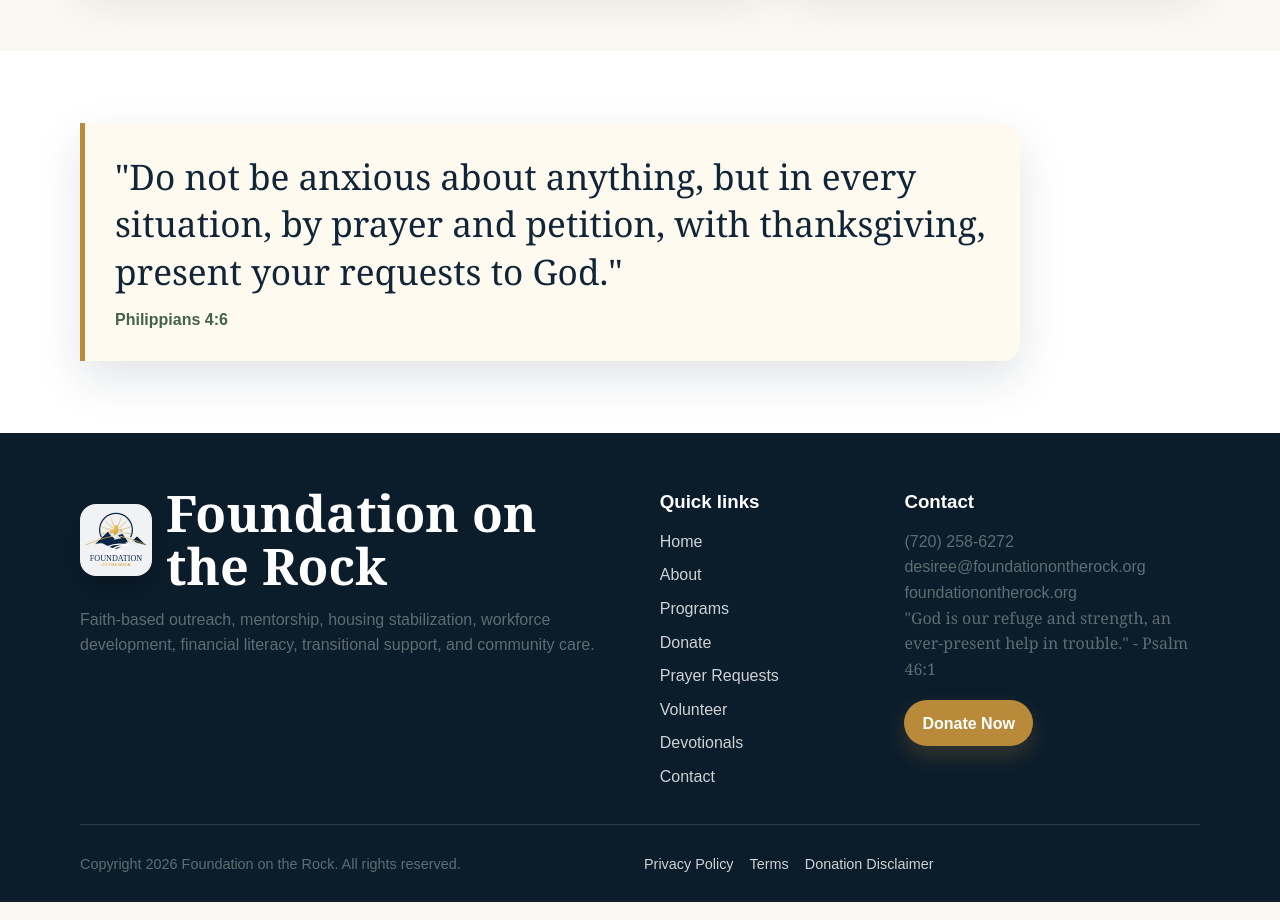
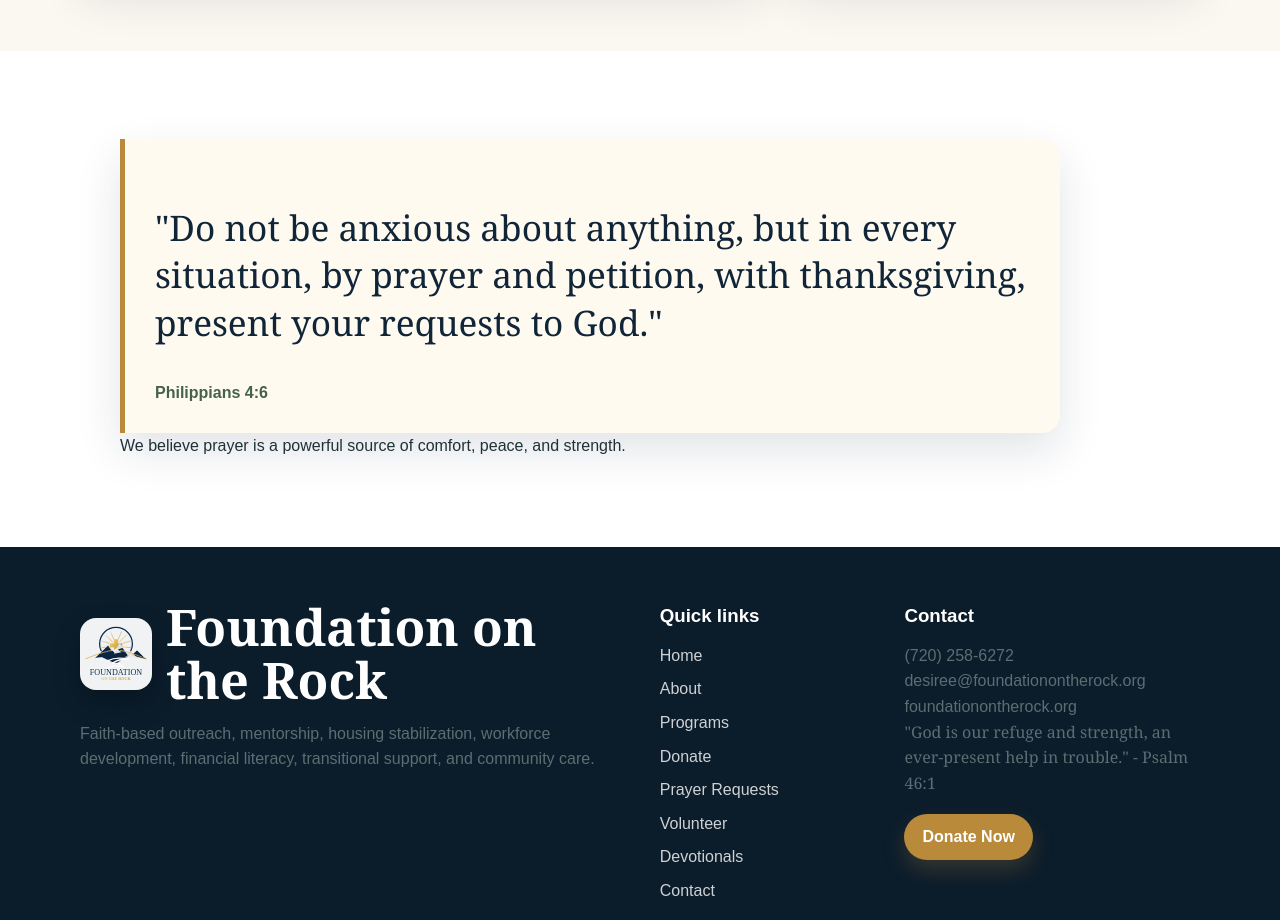
Before and after one commit to mconklin-boop/foundationontherock, a Next.js app: page /prayer-requests in a window 1280 px wide. Shown: the part 1540-2460 px from the top of the page. Built offline with nearby package versions, Linux system fonts and the light colour scheme.

Commit message:
Add scripture integration to prayer page

```diff
--- a/app/prayer-requests/page.tsx
+++ b/app/prayer-requests/page.tsx
@@ -1,6 +1,7 @@
 import type { Metadata } from "next";
 import { PrayerRequestForm } from "@/components/PrayerRequestForm";
 import { PageHero } from "@/components/PageHero";
+import { ScriptureBlock } from "@/components/ScriptureBlock";
 import { Section } from "@/components/Section";
 
 export const metadata: Metadata = {
@@ -33,12 +34,12 @@ export default function PrayerRequestsPage() {
       </Section>
 
       <Section className="section--scripture">
-        <blockquote>
-          &quot;Do not be anxious about anything, but in every situation, by
-          prayer and petition, with thanksgiving, present your requests to
-          God.&quot;
-          <cite>Philippians 4:6</cite>
-        </blockquote>
+        <ScriptureBlock
+          verse="Do not be anxious about anything, but in every situation, by prayer and petition, with thanksgiving, present your requests to God."
+          reference="Philippians 4:6"
+          reflection="We believe prayer is a powerful source of comfort, peace, and strength."
+          variant="soft"
+        />
       </Section>
     </>
   );
```
